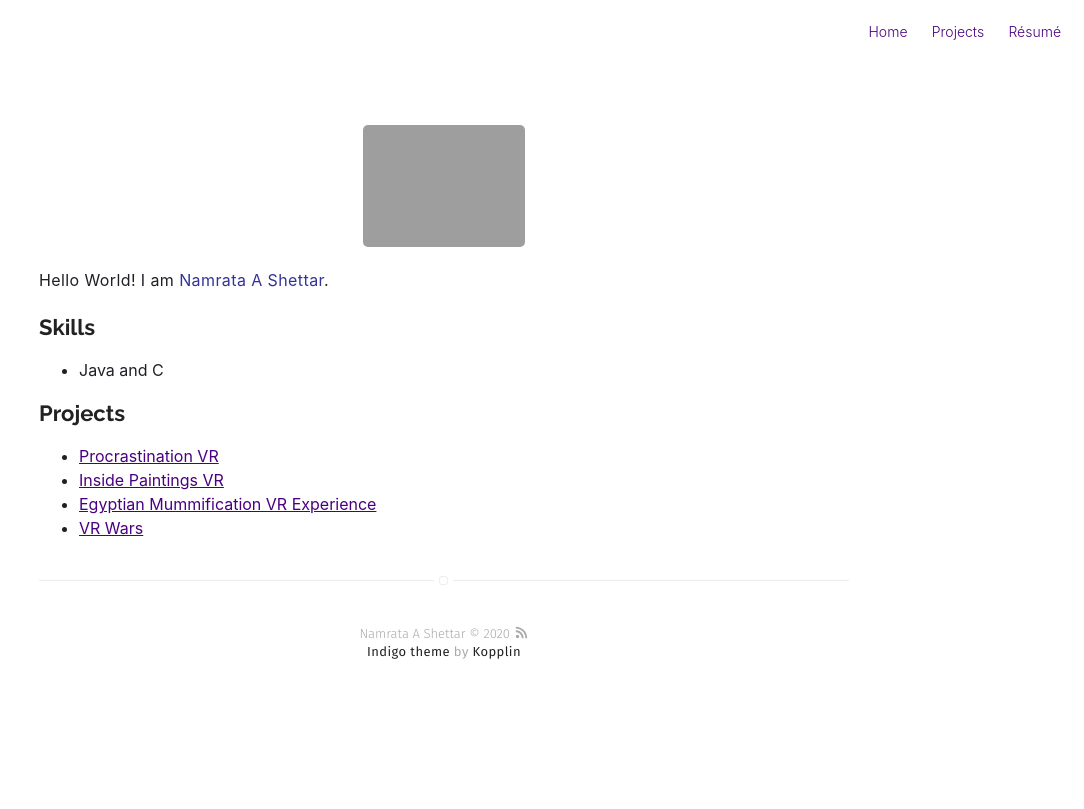
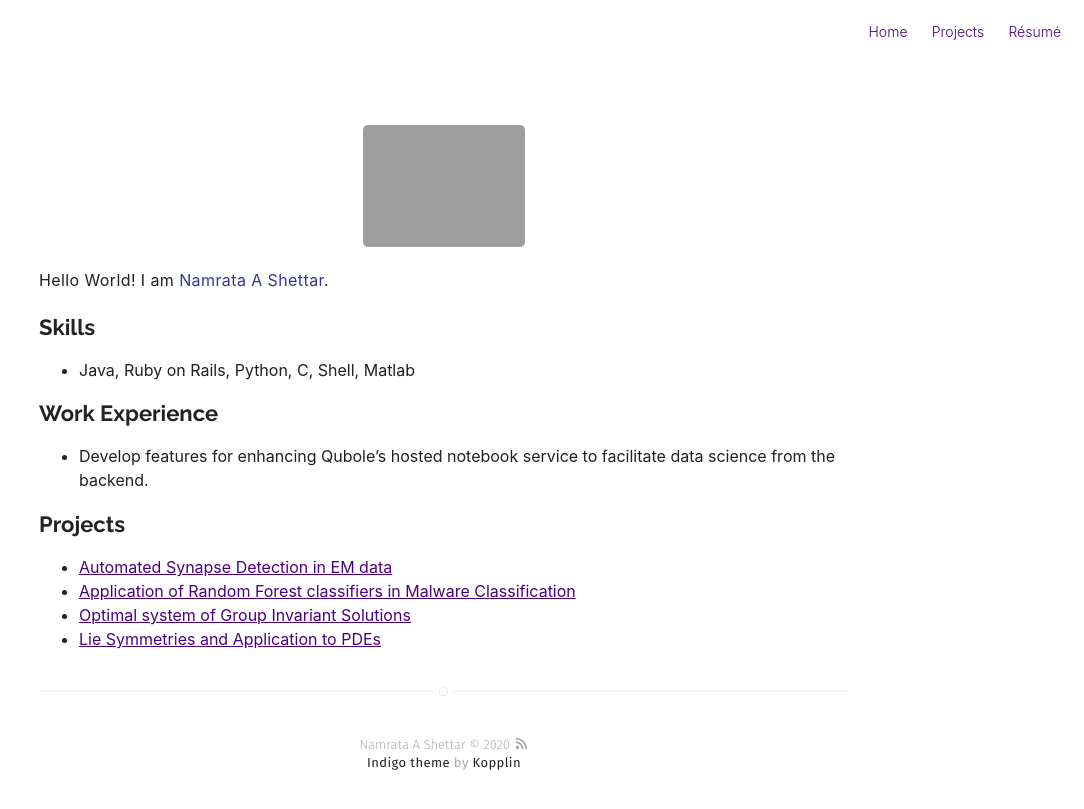
Before and after one commit to NamrataAShettar/test202, a Jekyll site: the page built from about.md, in a window 1280 px wide. Shown: the top 809 px of the page, without its empty margins (196-1280 px from the left). Built offline with Jekyll 4.4.1, drawn with Linux system fonts in a browser that asks for light colours; some web fonts are replaced.

Commit message:
Update about.md

```diff
--- a/about.md
+++ b/about.md
@@ -10,15 +10,22 @@ layout: page
 
 <h2>Skills</h2>
 
-<ul class="skill-list">
-	<li>Java and C</li>
+<ul class="Programming">
+	<li>Java, Ruby on Rails, Python, C, Shell, Matlab</li>
+</ul>
+
+<h2>Work Experience</h2>
+
+<ul class="Qubole">
+	<li>Develop features for enhancing Qubole’s hosted notebook service to facilitate
+data science from the backend.</li>
 </ul>
 
 <h2>Projects</h2>
 
 <ul class="project-list">
-	<li><a>Procrastination VR</a></li>
-	<li><a>Inside Paintings VR</a></li>
-	<li><a>Egyptian Mummification VR Experience</a></li>
-	<li><a>VR Wars</a></li>
+	<li><a>Automated Synapse Detection in EM data</a></li>
+	<li><a>Application of Random Forest classifiers in Malware Classification</a></li>
+	<li><a>Optimal system of Group Invariant Solutions</a></li>
+	<li><a>Lie Symmetries and Application to PDEs</a></li>
 </ul>
```
